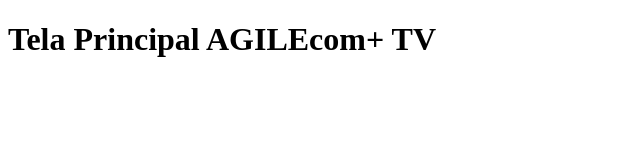
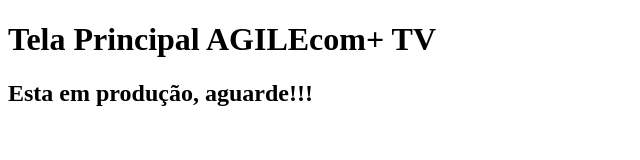
Before and after one commit to azzucchi/AGILEcom-, a plain HTML site: page index.html in a window 1280 px wide. Shown: the whole page, without its empty margins (0-640 px from the left). Drawn offline with Linux system fonts and the light colour scheme.

Commit message:
novidade

```diff
--- a/index.html
+++ b/index.html
@@ -9,6 +9,7 @@
 
 <body>
   <h1>Tela Principal AGILEcom+ TV</h1>
+  <h2>Esta em produção, aguarde!!!</h2>
 </body>
 
 </html>
```
